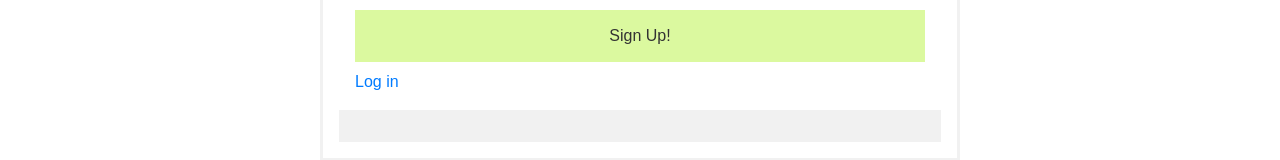
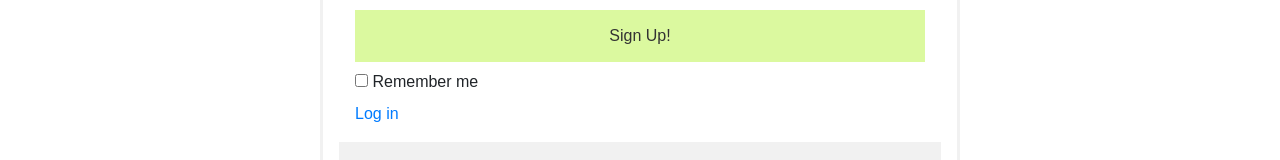
Before and after one commit to amitofry/store, a React (Create React App) app in the folder store-client/: page /signup in a window 1280 px wide. Shown: the part 609-769 px from the top of the page. Built offline with nearby package versions, Linux system fonts and the light colour scheme; no server answers.

Commit message:
signup has remember me

```diff
--- a/store-client/src/App.js
+++ b/store-client/src/App.js
@@ -102,7 +102,7 @@ class App extends Component {
     xhr.send(data);
   }
 
-  onSignupSubmit = (userName, password, passwordRetype) => {
+  onSignupSubmit = (userName, password, passwordRetype, rememberMe) => {
     var xhr = new XMLHttpRequest();
     var url = "http://localhost:3001/SignupUser";
     xhr.open("POST", url, true);
@@ -116,6 +116,17 @@ class App extends Component {
                 userName: userName,
                 isLoggedIn: true
               });
+              let timeToExpire;
+
+              if(rememberMe){
+                timeToExpire = 365;
+              }else{
+                timeToExpire = new Date(new Date().getTime() + 5 * 60 * 60 * 1000)
+              }
+              Cookies.set('cookie', {
+                userName: response.userName,
+                isLoggedIn: true
+                }, { expires: timeToExpire });
             } else {
               console.log('failure');
             }
--- a/store-client/src/components/SignupComponent/Signup.js
+++ b/store-client/src/components/SignupComponent/Signup.js
@@ -18,7 +18,8 @@ class Signup extends Component {
     this.state = {
       userName: '',
       password:'',
-      passwordRetype:''
+      passwordRetype:'',
+      rememberMe:false
     };
   }
 
@@ -33,9 +34,11 @@ class Signup extends Component {
     const userName = this.state.userName;
     const password = this.state.password;
     const passwordRetype = this.state.passwordRetype;
+    const rememberMe = this.state.rememberMe;
 
 
-    this.props.onSubmit(userName, password,passwordRetype);
+
+    this.props.onSubmit(userName, password,passwordRetype,rememberMe);
   }
 
   render() {
@@ -78,7 +81,10 @@ class Signup extends Component {
             />
 
             <button className="login_button" type="submit" disabled={isDisabled}>Sign Up!</button>
-
+            <label>
+            <input type="checkbox" name="rememberMe"  id="mybox" onChange={this.handleChange}
+                              defaultChecked={this.state.checked}/> Remember me
+            </label>
             <Link to="/login">Log in</Link>
 
           </div>
```
Also changed, not shown: 1 other file (tests, documents, lock files or other folders).
